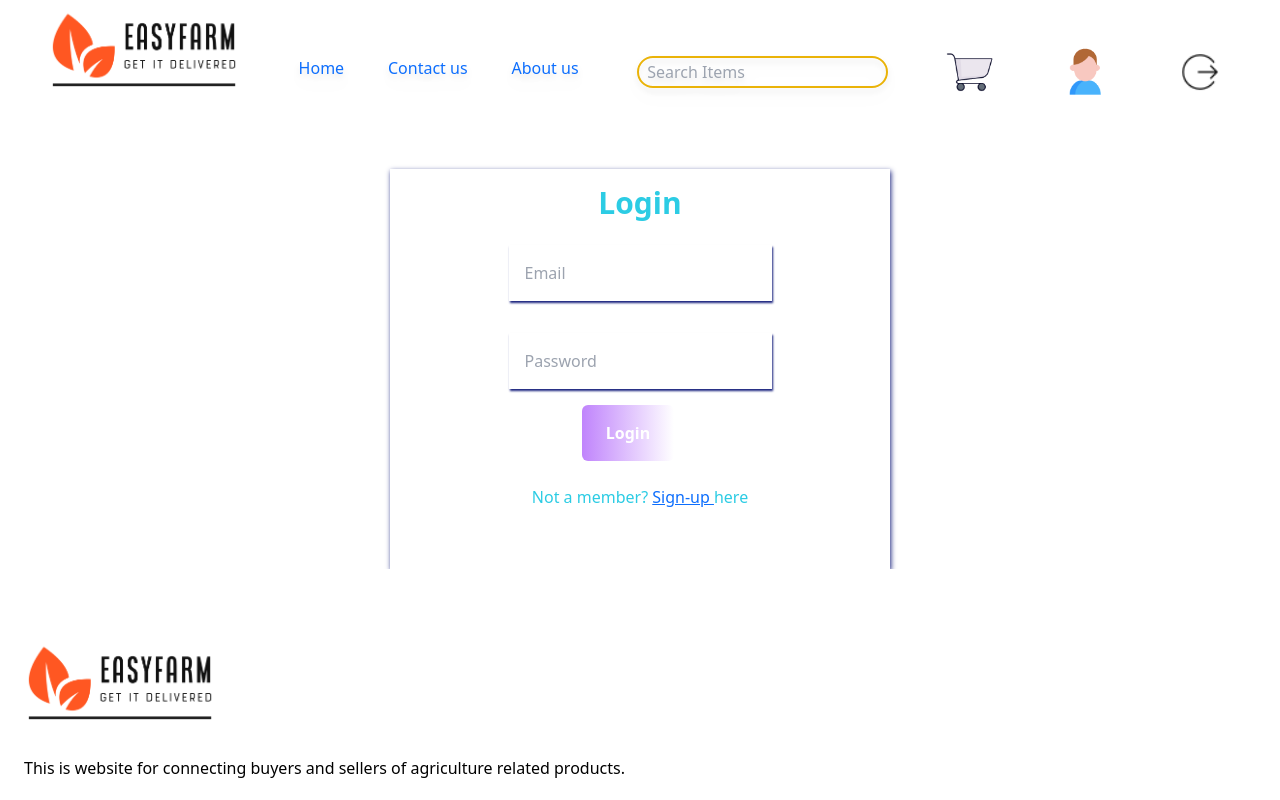
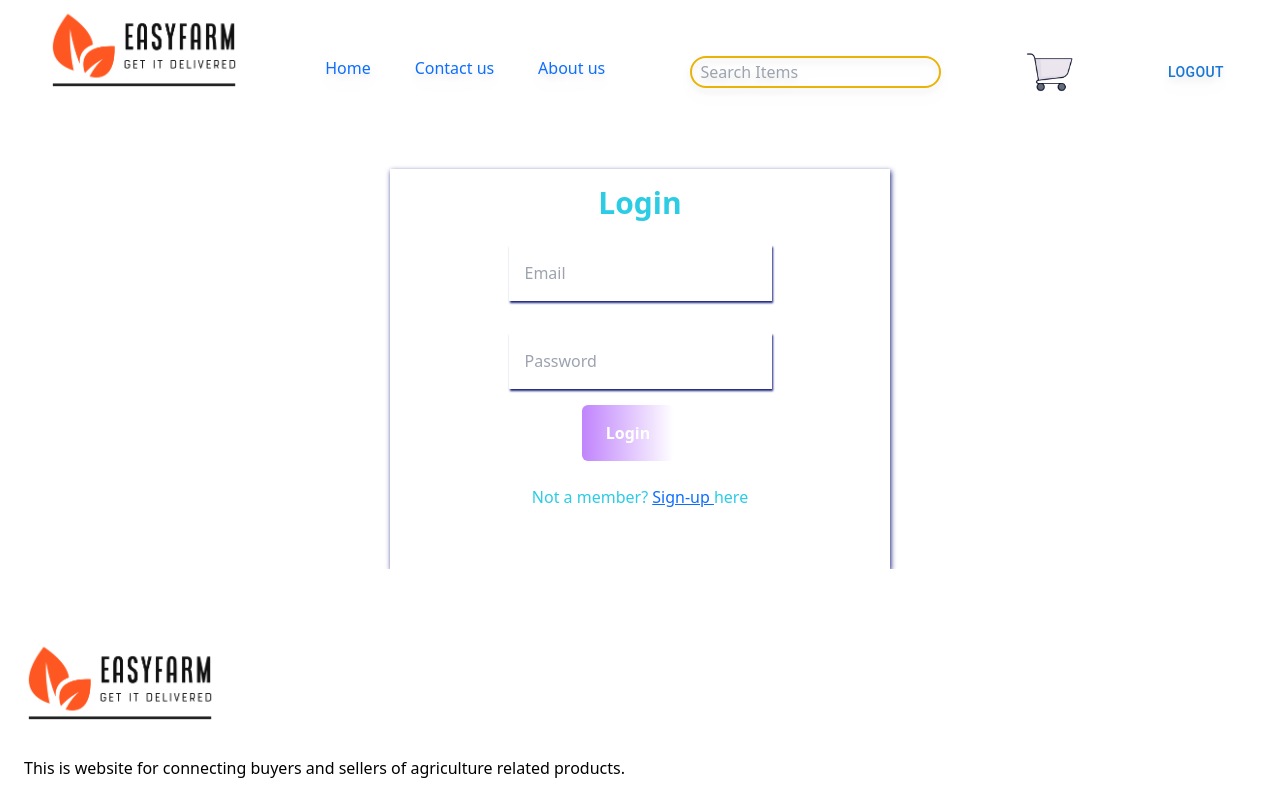
Before and after one commit to Masoom24/easy-farm, a React (Create React App) app: page /login in a window 1280 px wide. Shown: the top 800 px of the page. Built offline with nearby package versions, Linux system fonts and the light colour scheme; a web font is replaced by a local one.

Commit message:
Logout Functionality

```diff
--- a/src/components/header/index.jsx
+++ b/src/components/header/index.jsx
@@ -1,13 +1,22 @@
 import React from 'react';
 import { Link } from 'react-router-dom';
-import profile from '../../asset/Icons/profile.gif';
+// import profile from '../../asset/Icons/profile.gif';
 import logo from '../../asset/Icons/Logos/png/ColorLogo.png';
 //import logo from '../../asset/Icons/Logos/png/White logo - no background.png';
 import addToBasket from '../../asset/Icons/addToBasket.gif'
-import logoutButtonStatic from '../../asset/Icons/logoutButtonStatic.png'
+import { Button } from '@mui/material';
+import { useDispatch } from 'react-redux';
+import { logout } from '../../modules/reducer/authReducer';
+// import logoutButtonStatic from '../../asset/Icons/logoutButtonStatic.png'
+// import { Button } from '@mui/material';
 
 const Header = () => {
 
+    const dispatch = useDispatch();
+    const clickedLogout = (e) =>{
+        e.preventDefault();
+        dispatch(logout());
+    }
     return (
         <>
 
@@ -23,8 +32,8 @@ const Header = () => {
                     <input type="search" name="" id="" className='border-2 bg-transparent h-8 cursor-pointer text-blue-500 border-yellow-500 px-2 py-1 my-2 focus:outline-0 rounded-2xl drop-shadow-lg ' placeholder='Search Items' />
                 </div>
                 <div className='flex justify-center items-center'><Link to='/addProduct'><img src={addToBasket} className='w-16 drop-shado-lg' alt="logo" /></Link></div>
-                <div className='flex justify-center items-center'><Link to='/profile'><img src={profile} className='w-16 drop-shado-lg' alt="logo" /></Link></div>
-                <div className='flex justify-center items-center'><Link to='/profile'><img src={logoutButtonStatic} className='w-16 drop-shado-lg' alt="logo" /></Link></div>
+                {/* <div className='flex justify-center items-center'><Link to='/profile'><img src={profile} className='w-16 drop-shado-lg' alt="logo" /></Link></div> */}
+                <div className='flex justify-center items-center'><li className='list-none drop-shadow-lg transition ease-in-out delay-150  hover:-translate-y-1 hover:scale-110 hover:bg-orange-500 duration-300 rounded-xl'><Link to="/home" className='no-underline'><Button onClick={clickedLogout}>Logout</Button></Link></li></div>
             </div>
 
         </>
--- a/src/modules/reducer/authReducer.js
+++ b/src/modules/reducer/authReducer.js
@@ -33,7 +33,14 @@ export const login = createAsyncThunk('auth/login', async ({ data }, rejectWithV
     }
 })
 
-
+export const logout = createAsyncThunk('auth/logout', async ({ data }, rejectWithValue) => {
+    try{
+        const res = await axios.post('https://major-backend.vercel.app/v1/auth/logout', data);
+        localStorage.clear();
+    }catch(err){
+        return rejectWithValue(err);
+    }
+})
 
 const authSlice = createSlice({
     name: 'auth',
--- a/src/pages/landPage/landPage.css
+++ b/src/pages/landPage/landPage.css
@@ -11,6 +11,7 @@
     z-index: -2;
     max-width: 700px;
     left: 195px;
+
   }
   .home-bannerImage-container1 {
     position: absolute;
@@ -20,15 +21,12 @@
     max-width: 700px;
     left: 700px;
 
-
   }
   .home-image-section {
     max-width: 550px;
     flex: 1;
     padding-bottom: 1rem;
     padding-right: 1rem;
-
-
   }
 
   .home-text-section {
```
